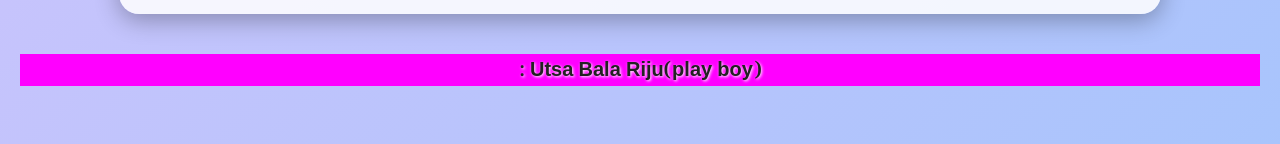
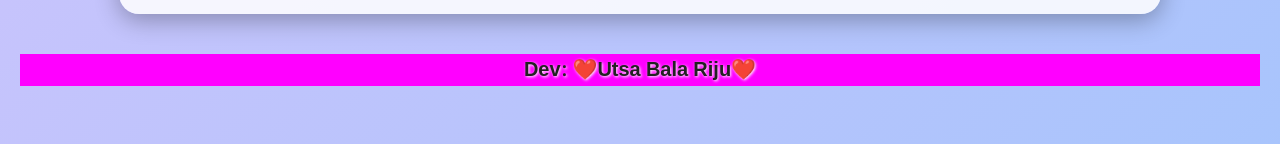
Before and after one commit to ratan-majumder/riju11, a plain HTML site: page index.html in a window 1280 px wide. Shown: the part 559-703 px from the top of the page. Drawn offline with Linux system fonts and the light colour scheme.

Commit message:
index.html

```diff
--- a/index.html
+++ b/index.html
@@ -121,7 +121,7 @@
 
     <footer>
         <div style="background-color:magenta;"
-     <h2> </>: Utsa Bala Riju(play boy) </h2>
+     <h2> Dev: ❤️Utsa Bala Riju❤️ </h2>
             </div>
     </footer>
   </div>
```
